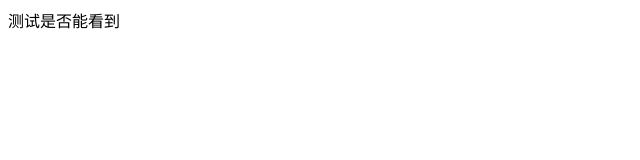
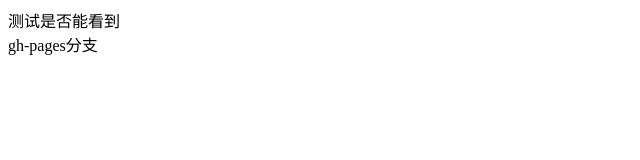
Before and after one commit to xazbh/test1, a plain HTML site: page index.html in a window 1280 px wide. Shown: the whole page, without its empty margins (0-640 px from the left). Drawn offline with Linux system fonts and the light colour scheme.

Commit message:
查看分支区分

```diff
--- a/index.html
+++ b/index.html
@@ -6,5 +6,7 @@
 </head>
 <body>
 	测试是否能看到
+	<br>
+	gh-pages分支
 </body>
 </html>
```
